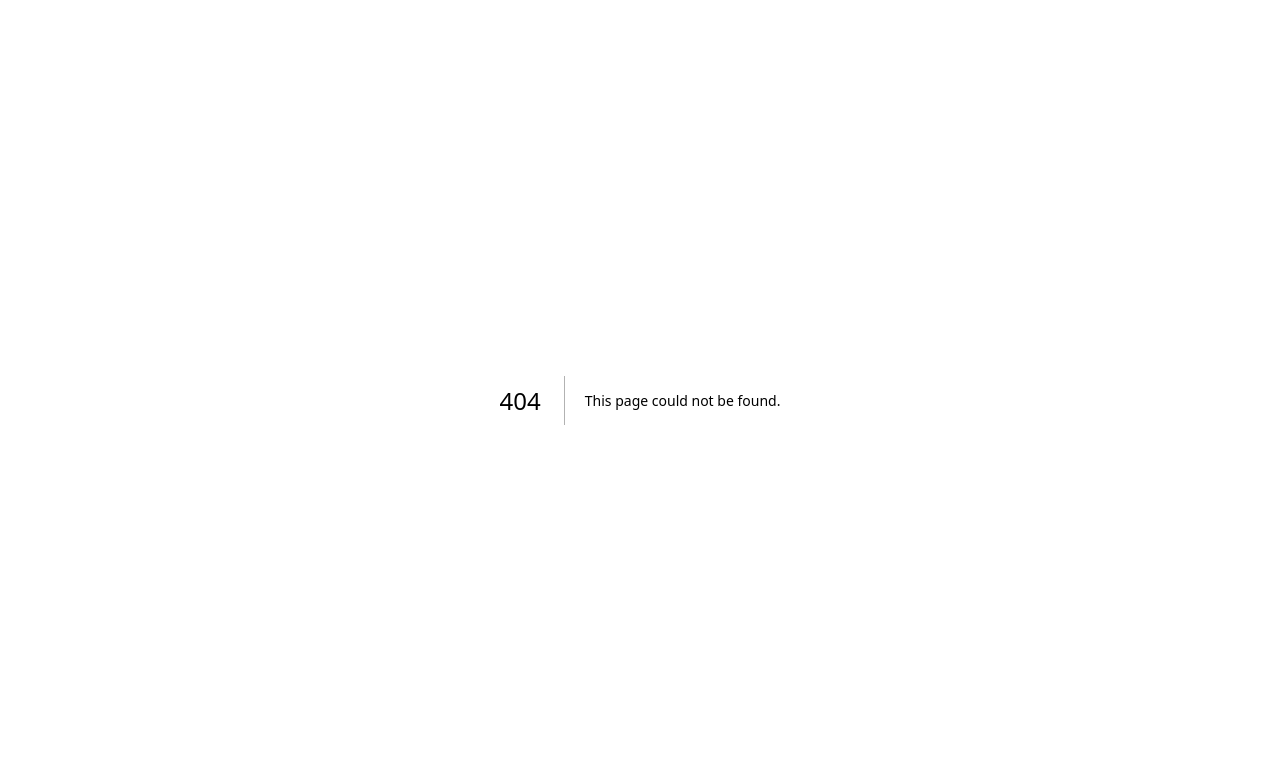
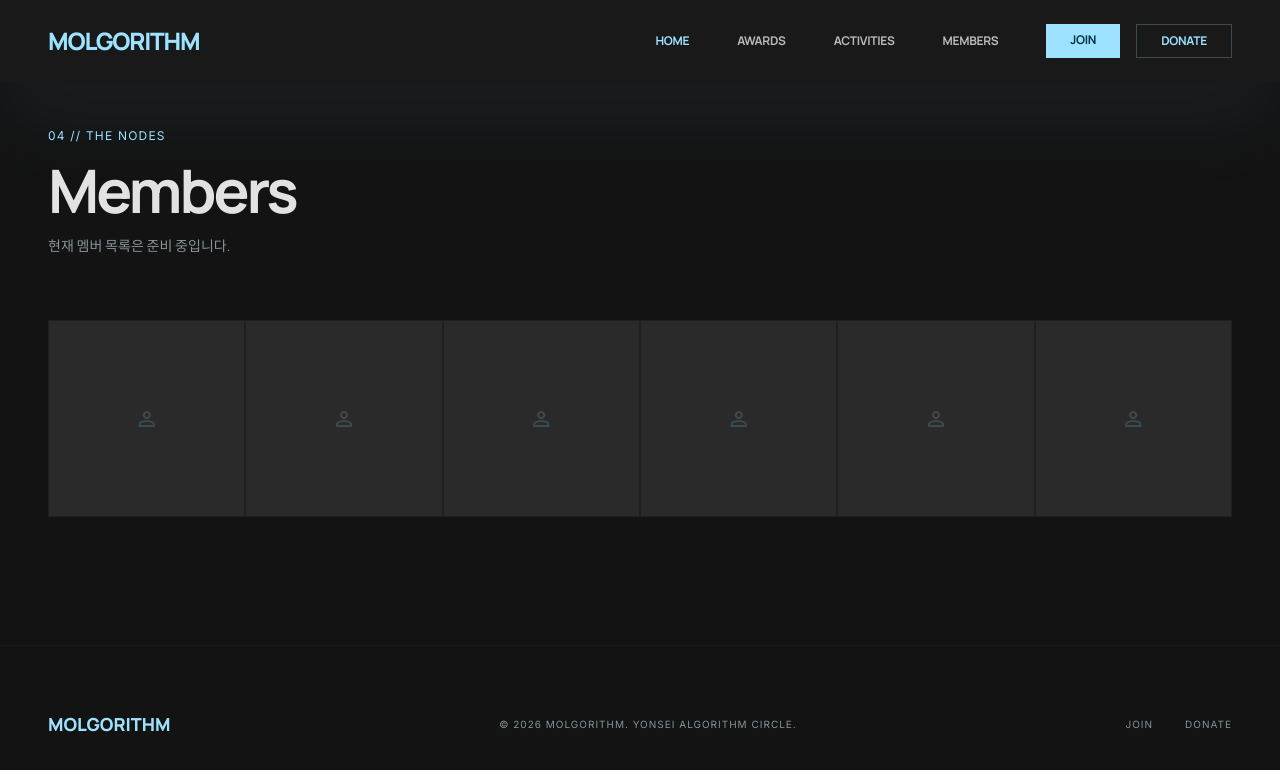
Before and after one commit to yonsei-molgorithm/molgorithm, a Next.js app: page /members in a window 1280 px wide. Before the commit this address had no page. Shown: the top 770 px of the page. Built offline with nearby package versions, Linux system fonts and the light colour scheme; a web font is replaced by a local one.

Commit message:
feat: members page placeholder

```diff
--- /dev/null
+++ b/app/(main)/members/page.tsx
@@ -0,0 +1,36 @@
+export default function MembersPage() {
+  return (
+    <section className="py-32 px-6 md:px-12 bg-surface" id="members">
+      <div className="mb-16">
+        <span className="font-label text-primary tracking-widest uppercase text-xs mb-4 block">
+          04 // THE NODES
+        </span>
+        <h2 className="font-headline text-4xl md:text-6xl font-bold tracking-tighter">
+          Members
+        </h2>
+        <p className="mt-4 text-outline text-sm">
+          현재 멤버 목록은 준비 중입니다.
+        </p>
+      </div>
+      <div className="grid grid-cols-2 md:grid-cols-4 lg:grid-cols-6 gap-0">
+        {Array.from({ length: 6 }).map((_, i) => (
+          <div
+            key={i}
+            className="aspect-square bg-surface-container-low border border-outline-variant/10 relative group"
+          >
+            <div className="bg-surface-container-high h-full w-full flex items-center justify-center">
+              <span className="material-symbols-outlined text-4xl text-outline-variant">
+                person
+              </span>
+            </div>
+            <div className="absolute inset-0 bg-primary/80 opacity-0 group-hover:opacity-100 transition-opacity flex items-center justify-center p-4">
+              <p className="font-label text-primary-foreground font-bold text-center uppercase tracking-tighter">
+                Coming Soon
+              </p>
+            </div>
+          </div>
+        ))}
+      </div>
+    </section>
+  );
+}
```
